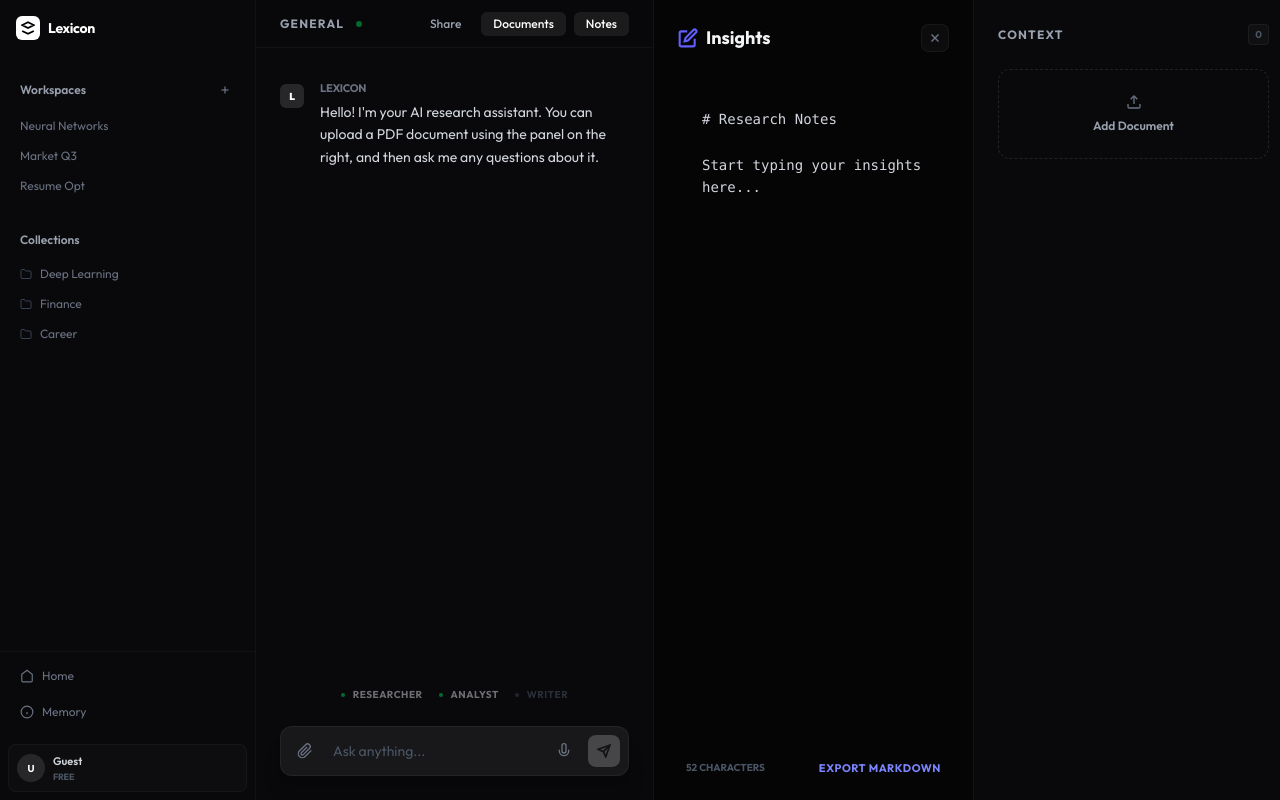
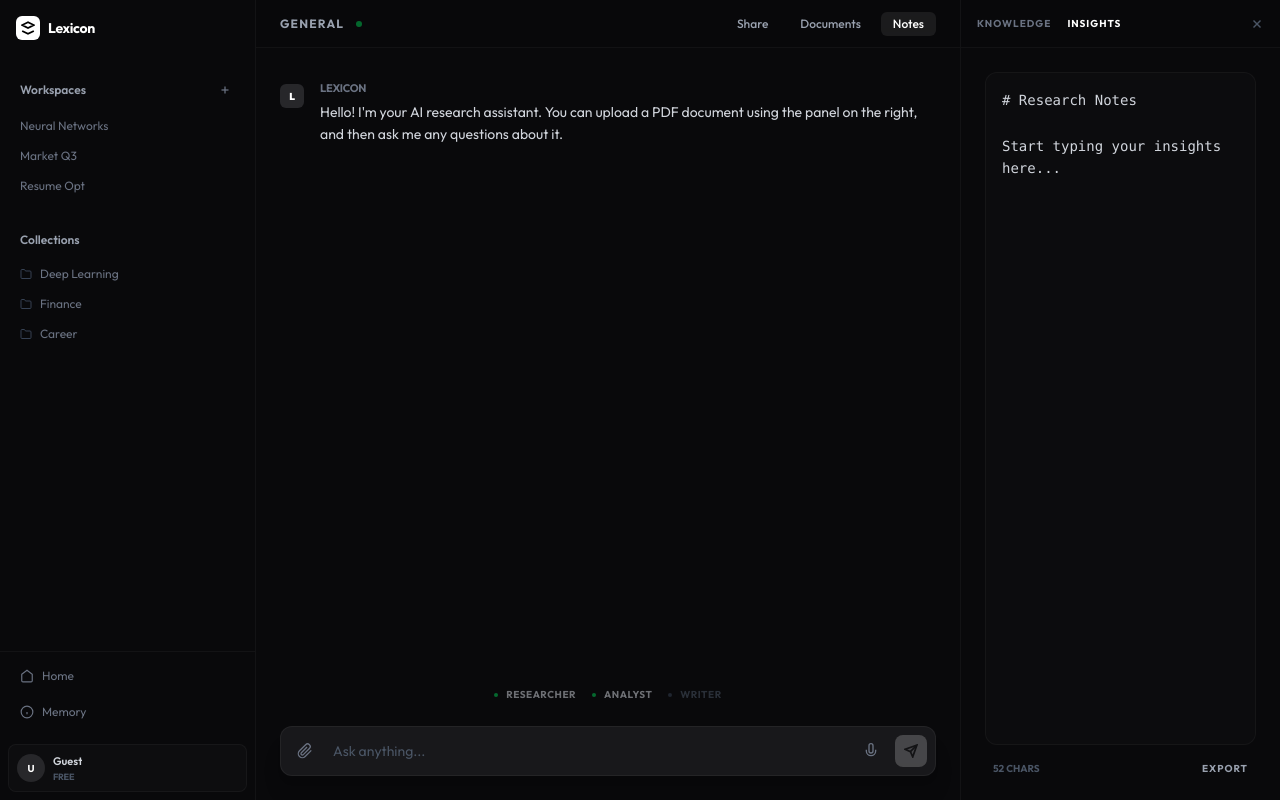
Before and after one commit to kalyan-1845/lexicon, a Next.js app in the folder frontend/: page /workspace in a window 1280 px wide. Both pictures are taken after a click on the button "Notes". Built offline with nearby package versions, Linux system fonts and the light colour scheme.

Commit message:
feat(ux): unify right sidebar with tabbed navigation for docs and notes

```diff
--- a/frontend/src/app/workspace/page.tsx
+++ b/frontend/src/app/workspace/page.tsx
@@ -2,27 +2,41 @@
 import { useState } from "react";
 import Sidebar from "@/components/Sidebar";
 import ChatArea from "@/components/ChatArea";
-import PDFUploader from "@/components/PDFUploader";
-import SmartNotes from "@/components/SmartNotes";
+import RightSidebar from "@/components/RightSidebar";
 
 export default function Workspace() {
-  const [showNotes, setShowNotes] = useState(false);
-  const [showDocuments, setShowDocuments] = useState(true);
+  const [showRightSidebar, setShowRightSidebar] = useState(true);
+  const [activeTab, setActiveTab] = useState<"docs" | "notes">("docs");
   const [activeContext, setActiveContext] = useState<string | null>(null);
 
+  const toggleTab = (tab: "docs" | "notes") => {
+    if (showRightSidebar && activeTab === tab) {
+      setShowRightSidebar(false);
+    } else {
+      setShowRightSidebar(true);
+      setActiveTab(tab);
+    }
+  };
+
   return (
-    <div className="flex h-screen w-full bg-[#0a0a0b] overflow-hidden">
+    <div className="flex h-screen w-full bg-[#09090b] overflow-hidden">
       <Sidebar />
       <ChatArea
-        onToggleNotes={() => setShowNotes(!showNotes)}
-        showNotes={showNotes}
-        onToggleDocuments={() => setShowDocuments(!showDocuments)}
-        showDocuments={showDocuments}
+        onToggleNotes={() => toggleTab("notes")}
+        showNotes={showRightSidebar && activeTab === "notes"}
+        onToggleDocuments={() => toggleTab("docs")}
+        showDocuments={showRightSidebar && activeTab === "docs"}
         documentContext={activeContext}
         onContextUpdate={setActiveContext}
       />
-      {showNotes && <SmartNotes onClose={() => setShowNotes(false)} />}
-      {showDocuments && <PDFUploader onContextUpdate={setActiveContext} />}
+      {showRightSidebar && (
+        <RightSidebar
+          activeTab={activeTab}
+          setActiveTab={setActiveTab}
+          onContextUpdate={setActiveContext}
+          onClose={() => setShowRightSidebar(false)}
+        />
+      )}
     </div>
   );
 }
--- a/frontend/src/components/PDFUploader.tsx
+++ b/frontend/src/components/PDFUploader.tsx
@@ -10,9 +10,10 @@
 
 type PDFUploaderProps = {
   onContextUpdate?: (text: string | null) => void;
+  isEmbedded?: boolean;
 };
 
-export default function PDFUploader({ onContextUpdate }: PDFUploaderProps) {
+export default function PDFUploader({ onContextUpdate, isEmbedded }: PDFUploaderProps) {
   const [isDragging, setIsDragging] = useState(false);
   const [isUploading, setIsUploading] = useState(false);
   const [documents, setDocuments] = useState<Document[]>([]);
@@ -82,28 +83,16 @@
     }
   };
 
-  const handleDrop = (e: React.DragEvent) => {
-    e.preventDefault();
-    setIsDragging(false);
-    if (e.dataTransfer.files && e.dataTransfer.files.length > 0) {
-      handleUpload(e.dataTransfer.files[0]);
-    }
-  };
-
   const handleFileChange = (e: React.ChangeEvent<HTMLInputElement>) => {
     if (e.target.files && e.target.files.length > 0) {
       handleUpload(e.target.files[0]);
     }
   };
 
-  const formatSize = (bytes: number) => {
-    return (bytes / (1024 * 1024)).toFixed(2) + " MB";
-  };
-
-  return (
-    <aside className="w-80 border-l border-white/[0.04] bg-[#09090b] h-full flex flex-col p-6 shrink-0">
+  const content = (
+    <div className="flex-1 flex flex-col p-6 overflow-hidden">
       <div className="flex items-center justify-between mb-6">
-        <h2 className="font-bold text-xs uppercase tracking-widest text-gray-400">Context</h2>
+        <h2 className="font-bold text-xs uppercase tracking-widest text-gray-400">Knowledge</h2>
         <span className="text-[10px] font-bold text-gray-600 bg-white/[0.03] px-1.5 py-0.5 rounded border border-white/[0.05]">{documents.length}</span>
       </div>
 
@@ -111,7 +100,7 @@
 
       <button
         onClick={() => fileInputRef.current?.click()}
-        className="w-full py-6 border border-dashed border-white/10 rounded-xl flex flex-col items-center justify-center gap-2 hover:bg-white/[0.01] transition-all group"
+        className="w-full py-6 border border-dashed border-white/10 rounded-xl flex flex-col items-center justify-center gap-2 hover:bg-white/[0.01] transition-all group shrink-0"
       >
         <svg width="16" height="16" viewBox="0 0 24 24" fill="none" stroke="currentColor" strokeWidth="2" className="text-gray-500 group-hover:text-white transition-colors">
           <path d="M21 15v4a2 2 0 0 1-2 2H5a2 2 0 0 1-2-2v-4" /><polyline points="17 8 12 3 7 8" /><line x1="12" y1="3" x2="12" y2="15" />
@@ -144,6 +133,14 @@
           </div>
         ))}
       </div>
+    </div>
+  );
+
+  if (isEmbedded) return content;
+
+  return (
+    <aside className="w-80 border-l border-white/[0.04] bg-[#09090b] h-full flex flex-col shrink-0">
+      {content}
     </aside>
   );
 }
--- /dev/null
+++ b/frontend/src/components/RightSidebar.tsx
@@ -0,0 +1,52 @@
+"use client";
+import { useState } from "react";
+import PDFUploader from "./PDFUploader";
+import SmartNotes from "./SmartNotes";
+
+type RightSidebarProps = {
+  activeTab: "docs" | "notes";
+  setActiveTab: (tab: "docs" | "notes") => void;
+  onContextUpdate: (text: string | null) => void;
+  onClose: () => void;
+};
+
+export default function RightSidebar({ activeTab, setActiveTab, onContextUpdate, onClose }: RightSidebarProps) {
+  return (
+    <aside className="w-80 border-l border-white/[0.04] bg-[#09090b] h-full flex flex-col shrink-0">
+      <div className="h-12 border-b border-white/[0.04] flex items-center px-4 justify-between bg-[#09090b]/50">
+        <div className="flex gap-4">
+          <button
+            onClick={() => setActiveTab("docs")}
+            className={`text-[10px] font-bold uppercase tracking-widest transition-all ${
+              activeTab === "docs" ? "text-white" : "text-gray-500 hover:text-gray-300"
+            }`}
+          >
+            Knowledge
+          </button>
+          <button
+            onClick={() => setActiveTab("notes")}
+            className={`text-[10px] font-bold uppercase tracking-widest transition-all ${
+              activeTab === "notes" ? "text-white" : "text-gray-500 hover:text-gray-300"
+            }`}
+          >
+            Insights
+          </button>
+        </div>
+        <button onClick={onClose} className="text-gray-600 hover:text-white transition-colors">
+          <svg width="14" height="14" viewBox="0 0 24 24" fill="none" stroke="currentColor" strokeWidth="2.5">
+            <line x1="18" y1="6" x2="6" y2="18"></line>
+            <line x1="6" y1="6" x2="18" y2="18"></line>
+          </svg>
+        </button>
+      </div>
+
+      <div className="flex-1 overflow-hidden flex flex-col">
+        {activeTab === "docs" ? (
+          <PDFUploader onContextUpdate={onContextUpdate} isEmbedded />
+        ) : (
+          <SmartNotes onClose={onClose} isEmbedded />
+        )}
+      </div>
+    </aside>
+  );
+}
--- a/frontend/src/components/SmartNotes.tsx
+++ b/frontend/src/components/SmartNotes.tsx
@@ -1,29 +1,24 @@
 "use client";
 import { useState } from "react";
 
-export default function SmartNotes({ onClose }: { onClose: () => void }) {
+export default function SmartNotes({ onClose, isEmbedded }: { onClose: () => void, isEmbedded?: boolean }) {
   const [note, setNote] = useState("# Research Notes\n\nStart typing your insights here...");
 
-  return (
-    <aside aria-label="Smart Notes" className="w-80 border-l border-white/[0.05] bg-[#050506] h-full flex flex-col p-6 shadow-2xl shrink-0">
-      <div className="flex items-center justify-between mb-8">
-        <h2 className="font-bold text-gray-100 text-lg flex items-center gap-2">
-          <svg width="20" height="20" viewBox="0 0 24 24" fill="none" stroke="currentColor" strokeWidth="2.5" className="text-indigo-500">
-            <path d="M11 4H4a2 2 0 0 0-2 2v14a2 2 0 0 0 2 2h14a2 2 0 0 0 2-2v-7"></path>
-            <path d="M18.5 2.5a2.121 2.121 0 0 1 3 3L12 15l-4 1 1-4 9.5-9.5z"></path>
-          </svg>
-          Insights
-        </h2>
-        <button onClick={onClose} aria-label="Close Notes" className="text-gray-500 hover:text-white transition-all bg-white/[0.03] p-1.5 rounded-lg border border-white/5">
+  const content = (
+    <div className="flex-1 flex flex-col p-6 h-full">
+      {!isEmbedded && (
+        <div className="flex items-center justify-between mb-6">
+          <h2 className="font-bold text-xs uppercase tracking-widest text-gray-400">Insights</h2>
+          <button onClick={onClose} className="text-gray-600 hover:text-white transition-colors">
             <svg width="14" height="14" viewBox="0 0 24 24" fill="none" stroke="currentColor" strokeWidth="2.5">
               <line x1="18" y1="6" x2="6" y2="18"></line>
               <line x1="6" y1="6" x2="18" y2="18"></line>
             </svg>
           </button>
         </div>
+      )}
 
-      <div className="flex-1 flex flex-col gap-4">
-        <div className="flex-1 glass-card rounded-2xl p-2 focus-within:border-white/10 transition-all">
+      <div className="flex-1 surface rounded-xl overflow-hidden border-white/[0.04]">
         <textarea
           value={note}
           onChange={(e) => setNote(e.target.value)}
@@ -31,13 +26,21 @@
           placeholder="Capture your research insights here..."
         />
       </div>
-        <div className="flex justify-between items-center px-2">
-          <span className="text-[10px] font-bold text-gray-600 uppercase">{note.length} characters</span>
-          <button className="text-[11px] font-bold text-indigo-400 hover:text-indigo-300 transition-colors uppercase tracking-wider">
-            Export Markdown
+
+      <div className="mt-4 flex justify-between items-center px-2">
+        <span className="text-[10px] font-bold text-gray-600 uppercase">{note.length} chars</span>
+        <button className="text-[10px] font-bold text-gray-400 hover:text-white transition-colors uppercase tracking-widest">
+          Export
         </button>
       </div>
     </div>
+  );
+
+  if (isEmbedded) return content;
+
+  return (
+    <aside className="w-80 border-l border-white/[0.04] bg-[#09090b] h-full flex flex-col shrink-0">
+      {content}
     </aside>
   );
 }
```
Lines whose indentation alone changed are shown as unchanged.
